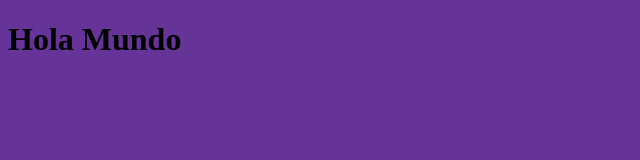
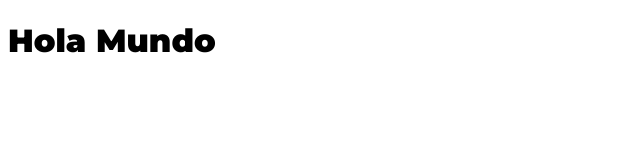
Before and after one commit to Moises-H29/Festival-de-Musica, a website: page index.html in a window 1280 px wide. Shown: the whole page, without its empty margins (0-640 px from the left). Drawn offline with Linux system fonts and the light colour scheme.

Commit message:
Agregando fuente de Google Fonts

```diff
--- a/index.html
+++ b/index.html
@@ -4,6 +4,9 @@
     <meta charset="UTF-8">
     <meta name="viewport" content="width=device-width, initial-scale=1.0">
     <title>Festival De Música</title>
+    <link rel="preconnect" href="https://fonts.googleapis.com">
+    <link rel="preconnect" href="https://fonts.gstatic.com" crossorigin>
+    <link href="https://fonts.googleapis.com/css2?family=Montserrat:ital,wght@0,100..900;1,100..900&display=swap" rel="stylesheet">
     <link rel="stylesheet" href="build/css/app.css">
 </head>
 <body>
--- a/src/scss/app.scss
+++ b/src/scss/app.scss
@@ -1,3 +1,9 @@
 body {
-    background-color: rebeccapurple;
+    font-family: "Montserrat", sans-serif;
+    font-optical-sizing: auto;
+    font-style: normal;
 }
+
+h1 {
+    font-weight: 900;
+}
```
Also changed, not shown: build/css/app.css.
